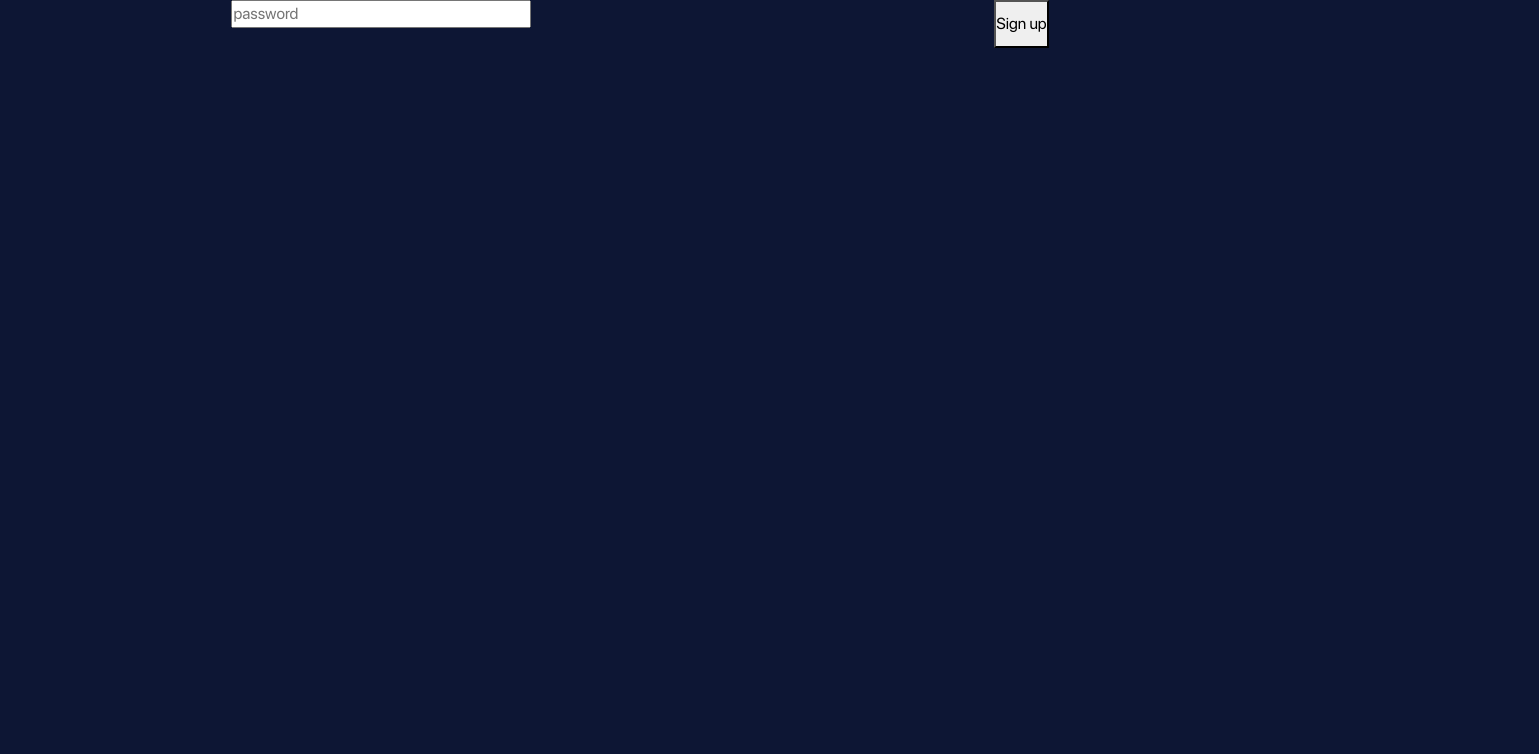
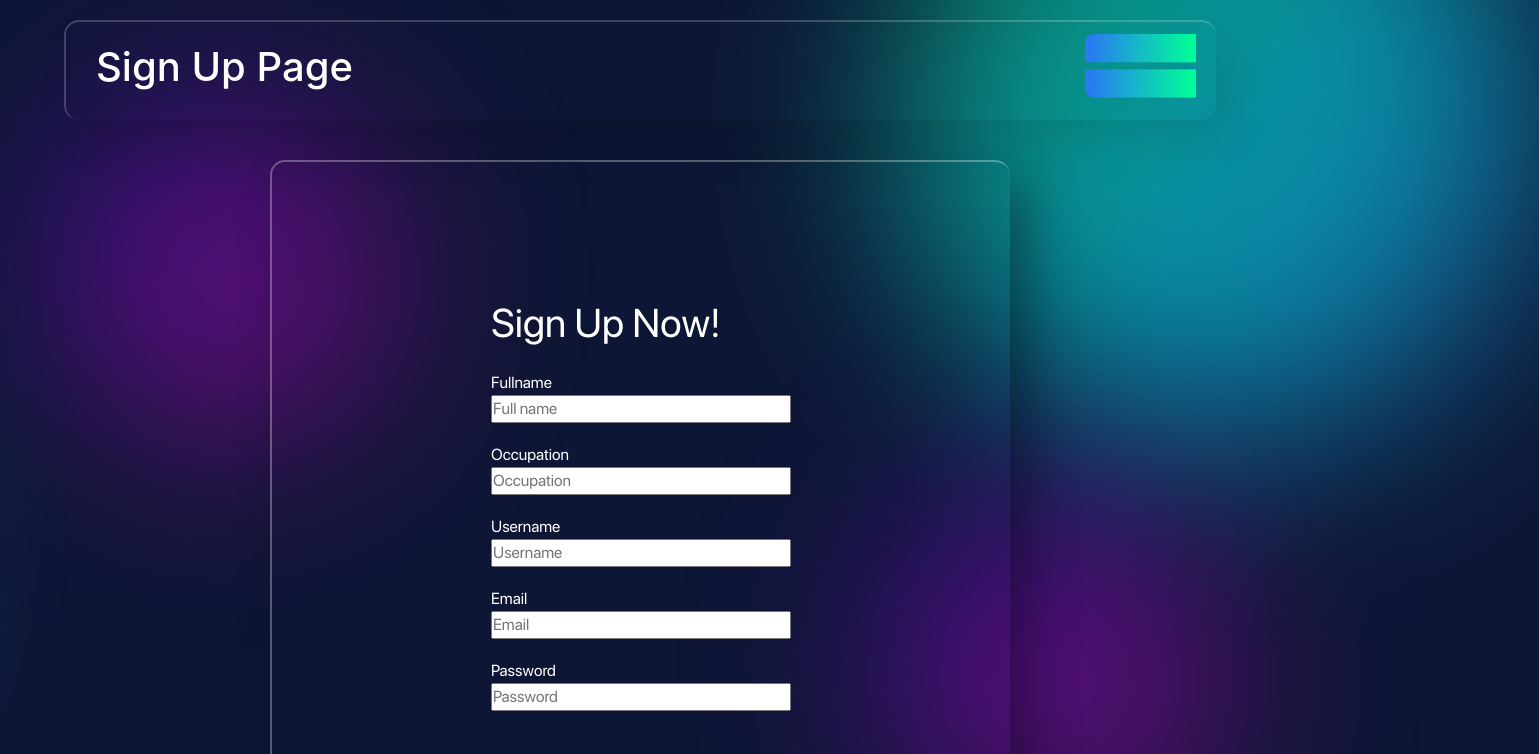
Before and after one commit to exequielarroyo/crithm-frontend, a React (Create React App) app: page /signup in a window 1280 px wide. Shown: the top 754 px of the page, 1539 px wide, since content can reach past the window. Built offline with nearby package versions, Linux system fonts and the light colour scheme.

Commit message:
Added design and some function in sign up form

```diff
--- /dev/null
+++ b/src/pages/SignUp.css
@@ -0,0 +1,120 @@
+
+.uiform{
+    display: flex;
+    align-items: center;
+    justify-content: center;
+    border-radius: 15px;
+    margin-top: 40px;
+    box-shadow: 20px 20px 50px rgba(0, 0, 0, 0.3);
+    border-top: 2px solid  rgba(255, 255, 255, 0.3);
+    border-left: 2px solid rgba(255, 255, 255, 0.3);
+    height: 760px;
+    width: 740px;
+}
+
+.pre {
+    width: 70%;
+    color: #fff;
+    font-size: larger;
+}
+
+button {
+    color: white;
+    border-color: white;
+    background-color: transparent;
+    border-radius: 8px;
+    width: 150px;
+    align-items: center;
+    justify-content: center;
+    background-color: transparent;
+    margin-left: 70px;
+    margin-top: 25px;
+    transition: 0.2s;
+
+  }
+  .button:hover {
+    background: rgb(3, 0, 54);
+    box-shadow: 5px 5px 15px rgba(0, 0, 0, 0.5);
+    border-radius: 5px;
+  }
+
+
+.text {
+    color: rgb(255, 0, 0);
+}
+
+.ellipse {
+  position: absolute;
+  width: 639px;
+  height: 639px;
+  left: 900px;
+  top: -200px;
+  border-radius: 50%;
+  background: linear-gradient(130.6deg, #05f598 11.45%, #04e1f7 58.43%, #2a7bf1 105.41%);
+  opacity: 0.6;
+  filter: blur(100px);
+  z-index: -1;
+}
+.ellipse1 {
+  position: absolute;
+  width: 639px;
+  height: 639px;
+  right: 1419px;
+  top: 200px;
+  border-radius: 50%;
+  background: linear-gradient(130.6deg, #05f598 11.45%, #04e1f7 58.43%, #2a7bf1 105.41%);
+  opacity: 0.6;
+  filter: blur(100px);
+  z-index: -1
+}
+.ellipse2 {
+  position: absolute;
+  width: 340px;
+  height: 340px;
+  right: 890px;
+  top: 100px;
+  border-radius: 50%;
+  background: linear-gradient(130.6deg, #5f07ec 11.45%, #99089e 58.43%, #db09db 105.41%);
+  opacity: 0.6;
+  filter: blur(100px);
+  z-index: -1
+}
+.ellipse3 {
+  position: absolute;
+  width: 340px;
+  height: 340px;
+  left: 880px;
+  top: 500px;
+  border-radius: 50%;
+  background: linear-gradient(130.6deg, #5f07ec 11.45%, #99089e 58.43%, #db09db 105.41%);
+  opacity: 0.6;
+  filter: blur(100px);
+  z-index: -1
+}
+
+.nav_bar {
+    display: flex;
+    align-items: center;
+    justify-content: space-between;
+    color: white;
+    height: 100px;
+    width: 90%;
+    margin-left: 5%;
+    margin-top: 20px;
+    border-radius: 15px;
+    box-shadow: 20px 20px 50px rgba(0, 0, 0, 0.1);
+    border-top: 2px solid  rgba(255, 255, 255, 0.2);
+    border-left: 2px solid rgba(255, 255, 255, 0.2);
+}
+.nav_bar h1 {
+    margin-left: 30px;
+    margin-top: 15px;
+}
+.nav_bar .app_logo {
+    width: 110.61px;
+    height: 63.77px;
+    left: 1619px;
+    top: 145.81px;
+    margin-right: 20px;
+    margin-bottom: 10px;
+}
--- a/src/pages/SignUp.js
+++ b/src/pages/SignUp.js
@@ -1,38 +1,150 @@
+import { useState, useEffect } from "react";
+import React from "react";
+import "./SignUp.css";
 import { useNavigate } from 'react-router-dom';
 
-const Signup = () => {
+function SignUp() {
+  const initialValues = { fullname:"", username: "", email: "", password: "" ,occupation:""};
+  const [formValues, setFormValues] = useState(initialValues);
+  const [formErrors, setFormErrors] = useState({});
+  const [isSubmit, setIsSubmit] = useState(false);
+
+  const handleChange = (e) => {
+    const { name, value } = e.target;
+    setFormValues({ ...formValues, [name]: value });
+  };
+
   const navigate = useNavigate();
-  // const location = useLocation();
-
-  // const from = location.state?.from?.pathname || '/';
-
-  // useEffect(() => {
-  //   console.log(from);
-  //   console.log(location.state);
-  // }, []);
-
   const handleSignup = (e) => {
     e.preventDefault();
     console.log('registered');
-    navigate('/dashboard', { replace: true });
+    navigate ('/dashboard', { replace: true });
+  };
+
+  const handleSubmit = (e) => {
+    e.preventDefault();
+    setFormErrors(validate(formValues));
+    setIsSubmit(true);
+
+  };
+
+  useEffect(() => {
+    console.log(formErrors);
+    if (Object.keys(formErrors).length === 0 && isSubmit) {
+      console.log(formValues);
+    }
+  }, [formErrors]);
+  const validate = (values) => {
+    const errors = {};
+    const regex = /^[^\s@]+@[^\s@]+\.[^\s@]{2,}$/i;
+    if (!values.username) {
+      errors.username = "Username is required!";
+    }
+    if (!values.fullname) {
+      errors.fullname = "Full name is required!";
+    }
+    if (!values.occupation) {
+      errors.occupation = "Occupation is required!";
+    }
+    if (!values.email) {
+      errors.email = "Email is required!";
+    } else if (!regex.test(values.email)) {
+      errors.email = "This is not a valid email format!";
+    }
+    if (!values.password) {
+      errors.password = "Password is required!";
+    } else if (values.password.length <= 5) {
+      errors.password = "Password must be more than 5 characters";
+    }
+    return errors;
   };
 
   return (
-    <div>
-      <form onSubmit={handleSignup}>
-        <input
-          type='password'
-          id='password'
-          // value={password}
-          autoComplete='off'
-          required
-          placeholder='password'
-          // onChange={(e) => setPassword(e.target.value)}
-        />
-        <button type='submit'>Sign up</button>
+    <div className="SignUpcontainer">
+      <ellipse className="ellipse"></ellipse>
+      <ellipse className="ellipse1"></ellipse>
+      <ellipse className="ellipse2"></ellipse>
+      <ellipse className="ellipse3"></ellipse>
+
+      <nav className="nav_bar">
+        <h1>Sign Up Page</h1>
+        <img src={"/assets/images/logo.png"} className="app_logo" alt="logo" />
+      </nav>
+
+      <form onSubmit= {handleSubmit}>
+        <div class ="card" className="uiform">
+        <div>
+
+        <h1>Sign Up Now!</h1>
+        <div className="field">
+            <label>Fullname</label>
+            <input
+              type="text"
+              name="fullname"
+              placeholder="Full name"
+              value={formValues.fullname}
+              onChange={handleChange}
+            />
+          </div>
+          <p className ="text">{formErrors.fullname}</p>
+
+          <div className="field">
+
+            <label>Occupation</label>
+            <input
+              type="text"
+              name="occupation"
+              placeholder="Occupation"
+              value={formValues.occupation}
+              onChange={handleChange}
+            />
+          </div>
+          <p className ="text">{formErrors.occupation}</p>
+
+
+          <div className="field">
+            <label>Username</label>
+            <input
+              type="text"
+              name="username"
+              placeholder="Username"
+              value={formValues.username}
+              onChange={handleChange}
+            />
+          </div>
+          <p className ="text">{formErrors.username}</p>
+
+
+          <div className="field">
+            <label>Email</label>
+            <input
+              type="text"
+              name="email"
+              placeholder="Email"
+              value={formValues.email}
+              onChange={handleChange}
+            />
+          </div>
+          <p className="text">{formErrors.email}</p>
+
+          <div className="field">
+            <label>Password</label>
+            <input
+              type="password"
+              name="password"
+              placeholder="Password"
+              value={formValues.password}
+              onChange={handleChange}
+            />
+          </div>
+          <p className="text">{formErrors.password}</p>
+          <button className="fluid ui button blue">Submit</button>
+        </div>
+        </div>
       </form>
     </div>
+
   );
-};
+}
 
-export default Signup;
+export default SignUp;
```
